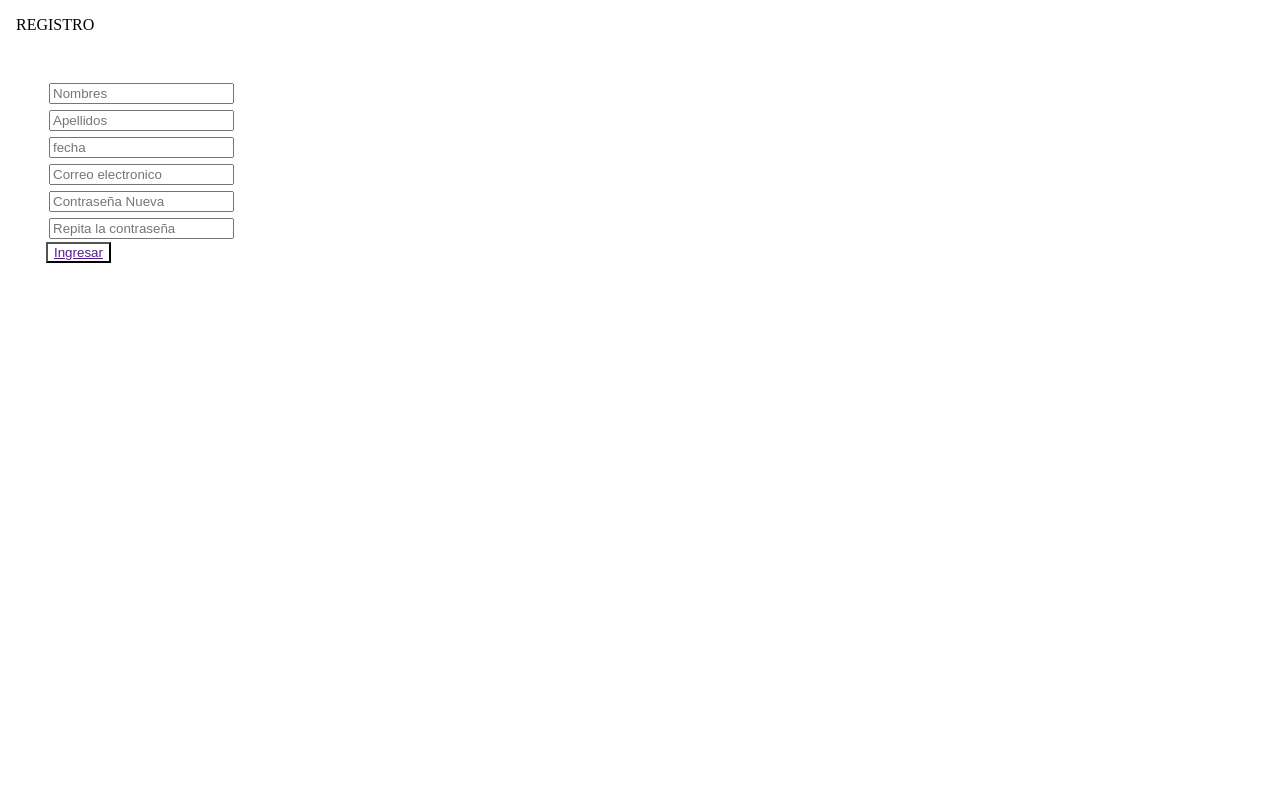
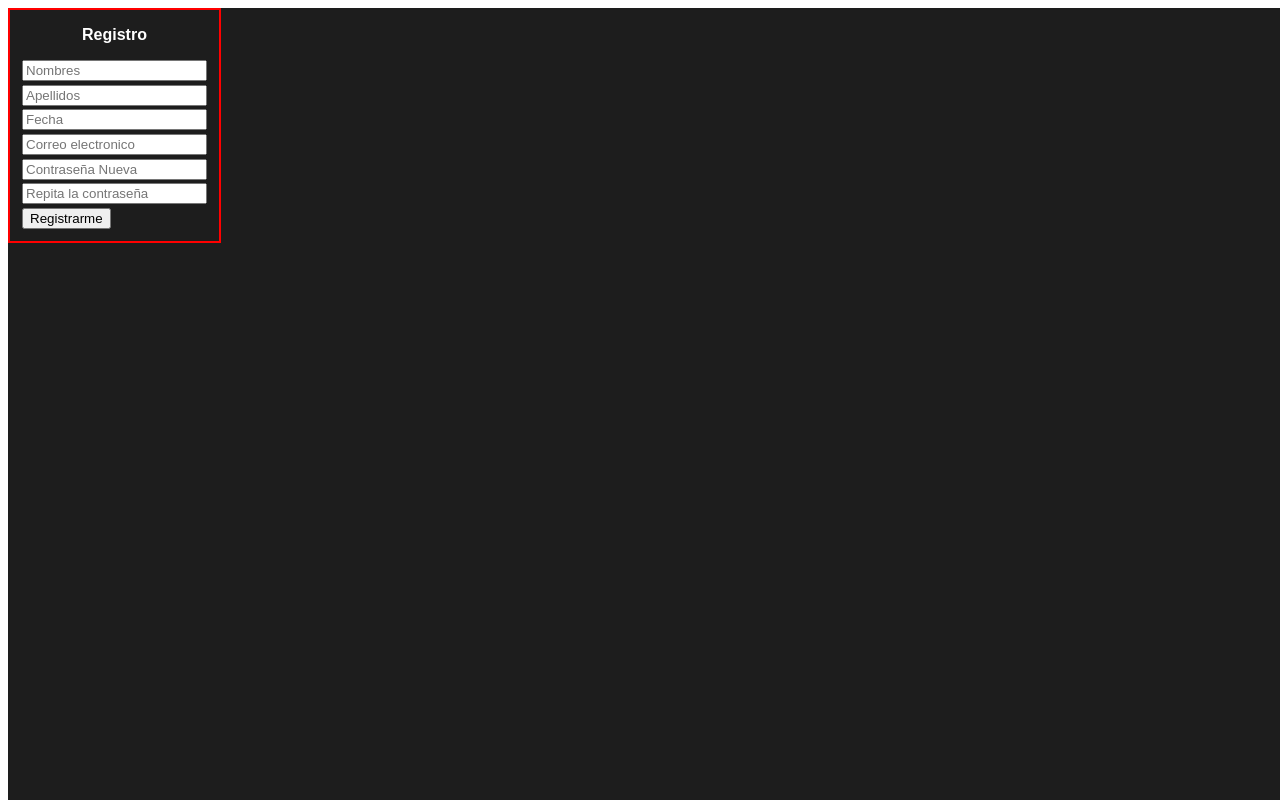
Before and after one commit to AndresMosquera9005/proyecto_2_individual, an Angular app: page /registro in a window 1280 px wide. Built offline with nearby package versions, Linux system fonts and the light colour scheme.

Commit message:
login y registro funcionando, falta darle estilos

```diff
--- a/src/app/components/login/login.component.html
+++ b/src/app/components/login/login.component.html
@@ -20,7 +20,7 @@
                         <input type="password" name="pswd" placeholder="Password" required=""/>
                     </form>
                     <button class="btn-inicio-crearCuenta">Iniciar Sesion</button>
-                    <button class="btn-inicio-crearCuenta separacion-btn" routerLink="/registro"><a href="../registro/registro.component.html"><b>crear cuenta</b></a></button>
+                    <button class="btn-inicio-crearCuenta separacion-btn" routerLink="registro"><a href="registro"><b>crear cuenta</b></a></button>
 
                 </div>
             </div>
--- a/src/app/components/registro/registro.component.css
+++ b/src/app/components/registro/registro.component.css
@@ -1,16 +1,40 @@
 /* REGISTRO */
-
-#div-margin {
-	border: 2px solid var(--color-borde);
-	padding: 2px;
-	padding:30px;
+:host {
+	--color-texto:#ffff;
+	--color-botton-fondo:#0000ff;
+	--color-botton-text:#000;
+	--color-body:#1D1D1D;
+	--color-negro:#000;
+	--color-borde:#AA38A5;
 }
 
-.separacion-input {
-	padding: 3px;
+#body-registro{
+	position: fixed;
+	top: 0;
+	left: 0;
+	width: 100%;
+	height: 100%;
+	background-color: var(--color-body);
 }
 
-#btn-ingresar {
-	background-color: var(--color-botton-fondo);
-	color: var(--color-botton-text);
+.conta{
+	padding-bottom: 10px;
+	display: flex;
+	background-color: transparent;
 }
+
+#borde_registro{
+	border: 2px solid red;
+	padding: 0px 12px 12px 12px;
+}
+
+.form_margin_registro{
+	padding-bottom: 2%;
+}
+
+#p_registro{
+	font-family: Arial, Helvetica, sans-serif;
+	color: var(--color-texto);
+	font-weight: bold;
+	text-align: center;
+}
--- a/src/app/components/registro/registro.component.html
+++ b/src/app/components/registro/registro.component.html
@@ -4,35 +4,34 @@
     <meta charset="UTF-8">
     <meta name="viewport" content="width=device-width, initial-scale=1.0">
     <title>Document</title>
+    <link rel="stylesheet" href="https://cdnjs.cloudflare.com/ajax/libs/normalize/8.0.1/normalize.min.css" integrity="sha512-NhSC1YmyruXifcj/KFRWoC561YpHpc5Jtzgvbuzx5VozKpWvQ+4nXhPdFgmx8xqexRcpAglTj9sIBWINXa8x5w==" crossorigin="anonymous" referrerpolicy="no-referrer">
 </head>
-<body>
-
-    <P>REGISTRO</P>
-
-    <div id="div-margin">
-        <div class="separacion-input">
-            <input type="text" name="email" placeholder="Nombres" required="" />
+<body id="body-registro">
+    <div class="conta">
+        <div class="class_registro">
+            <div id="borde_registro">
+                <p id="p_registro">Registro</p>
+                <form class="form_margin_registro">
+                    <input type="text" name="name" placeholder="Nombres" required="" />
+                </form>
+                <form class="form_margin_registro">
+                    <input type="text" name="email" placeholder="Apellidos" required="" />
+                </form>
+                <form class="form_margin_registro">
+                    <input type="number" name="email" placeholder="Fecha" required="" />
+                </form>
+                <form class="form_margin_registro">
+                    <input type="email" name="email" placeholder="Correo electronico" required="" />
+                </form>
+                <form class="form_margin_registro">
+                    <input type="password" name="email" placeholder="Contraseña Nueva" required="" />
+                </form>
+                <form class="form_margin_registro">
+                    <input type="password" name="email" placeholder="Repita la contraseña " required="" />
+                </form>
+                <button>Registrarme</button>
+            </div>
         </div>
-        <div class="separacion-input">
-            <input type="text" name="email" placeholder="Apellidos" required="" />
-        </div>
-        <div class="separacion-input">
-            <input type="number" name="email" placeholder="fecha" required="" />
-        </div>
-        <div class="separacion-input">
-            <input type="email" name="email" placeholder="Correo electronico" required="" />
-        </div>
-        <div class="separacion-input">
-            <input type="password" name="email" placeholder="Contraseña Nueva" required="" />
-        </div>
-        <div class="separacion-input">
-            <input type="password" name="email" placeholder="Repita la contraseña " required="" />
-        </div>
-        <button id="btn-ingresar">
-            <a href="">
-                Ingresar
-            </a>
-        </button>
     </div>
 </body>
 
```
